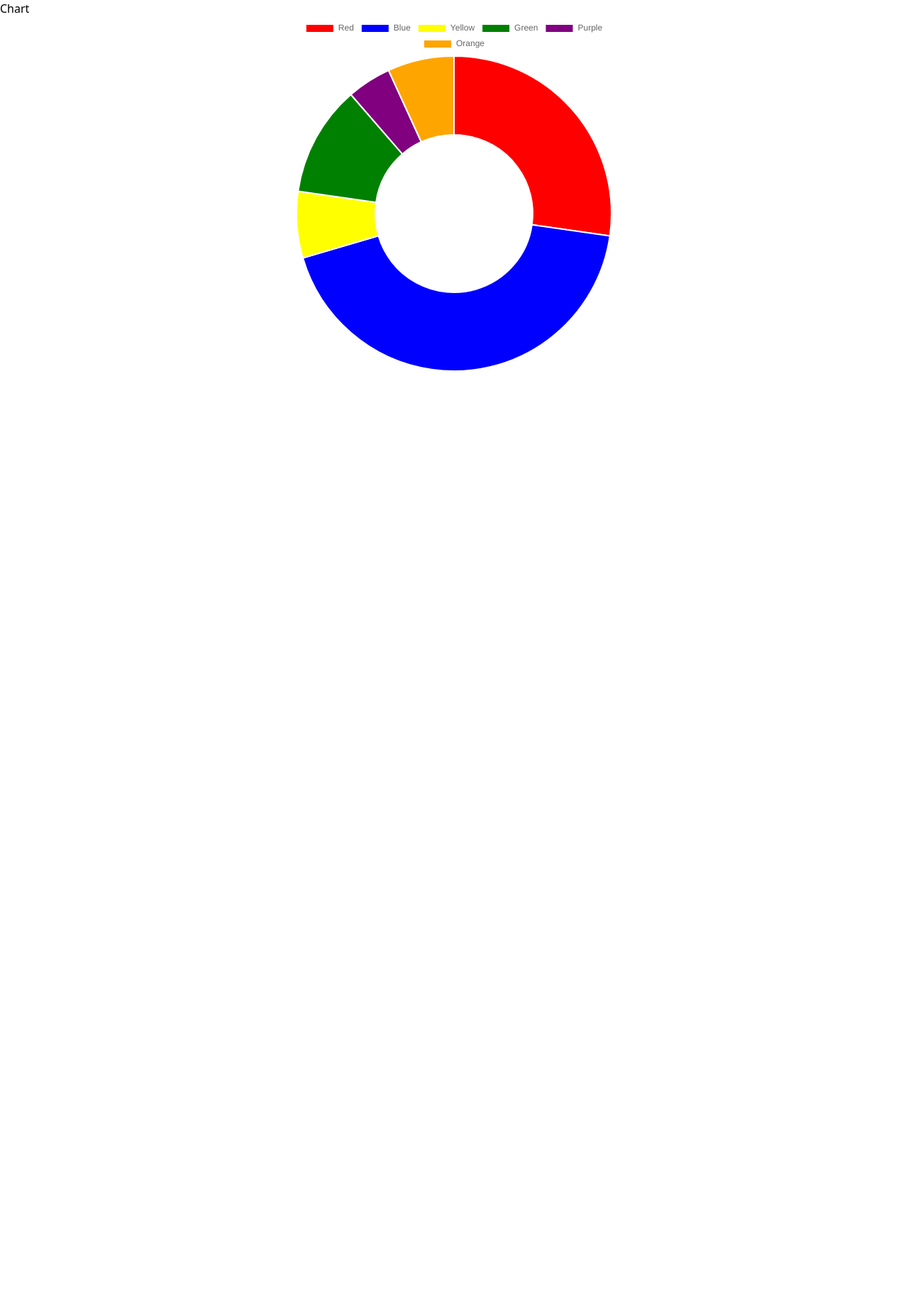
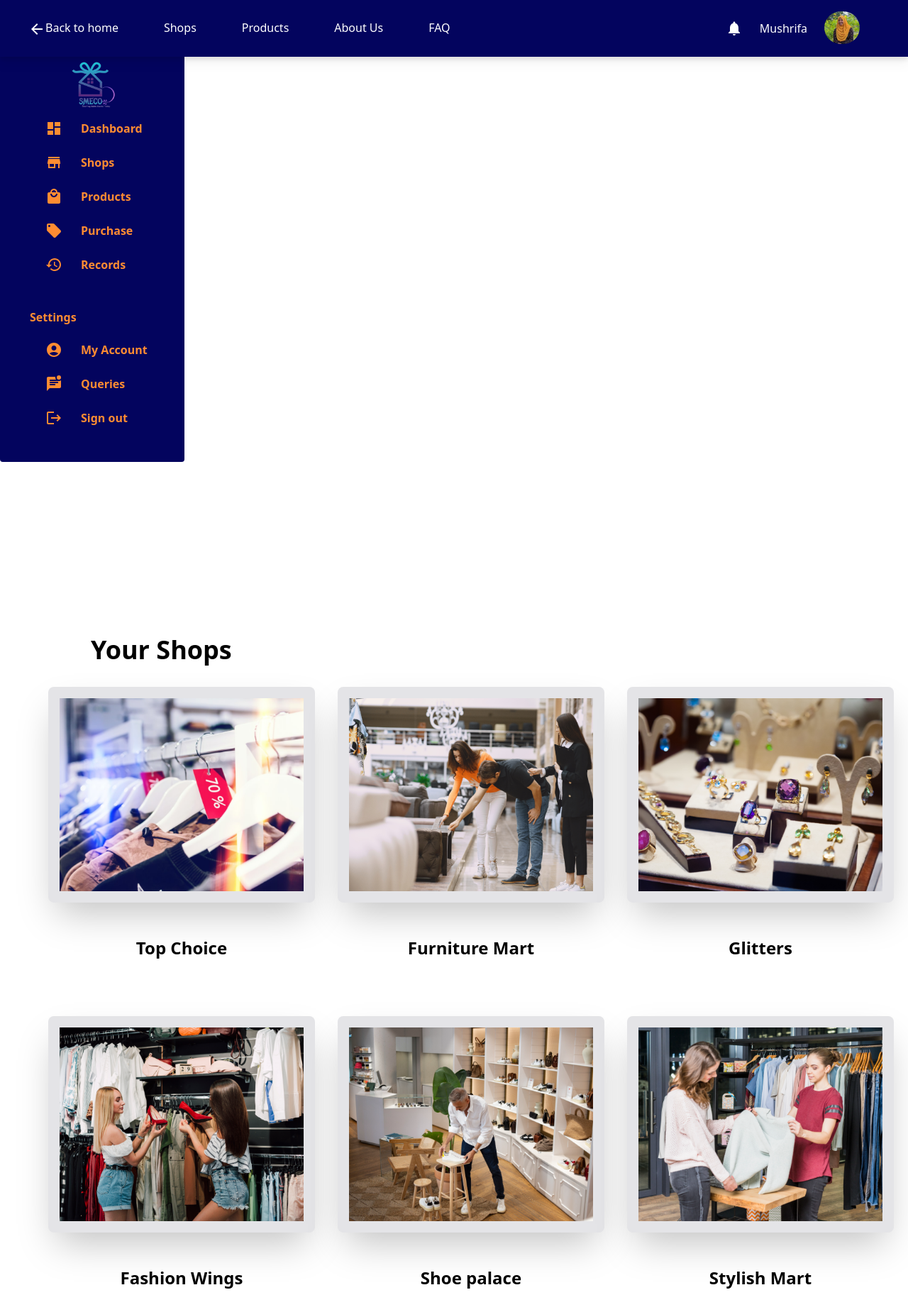
Before and after one commit to SME-CO/smeco_customer_app, a React (Create React App) app: page /dashboard in a window 1280 px wide. Before the commit this address had no page. Shown: the whole page at 71% size. Before the commit the page ends 800 px from the top, so only its background shows below. Built offline with nearby package versions, Linux system fonts and the light colour scheme.

Commit message:
link to new side nav bar

```diff
--- a/src/App.js
+++ b/src/App.js
@@ -12,7 +12,7 @@ import Dashboard from "./pages/registered_customer/Dashboard";
 import CustomerShops from "./pages/registered_customer/CustomerShops";
 import CustomerProducts from "./pages/registered_customer/CustomerProducts";
 import CustomerPurchase from "./pages/registered_customer/CustomerPurchase";
-import PurchaseHistory from "./pages/registered_customer/PurchaseHistory";
+import CustomerRecords from "./pages/registered_customer/CustomerRecords";
 
 class App extends Component {
   render() {
@@ -34,7 +34,7 @@ class App extends Component {
           <Route path="/customerShops" element={<CustomerShops />} />
           <Route path="/customerProducts" element={<CustomerProducts />} />
           <Route path="/customerPurchase" element={<CustomerPurchase />} />
-          <Route path="/purchaseHistory" element={<PurchaseHistory />} />
+          <Route path="/customerRecords" element={<CustomerRecords />} />
           </Routes>
         </div>
       </BrowserRouter>
--- a/src/components/SideNavr.jsx
+++ b/src/components/SideNavr.jsx
@@ -132,6 +132,7 @@ import SignoutIcon from "@mui/icons-material/Logout";
 import SettingsIcon from "@mui/icons-material/Settings";
 import QueriesIcon from "@mui/icons-material/MarkUnreadChatAlt";
 import logoImg from '../assets/logo.png'
+import { Link } from 'react-router-dom';
 
 
 function SideNavr() {
@@ -143,26 +144,26 @@ function SideNavr() {
           <ul class="space-y-2 pt-7">
             <li>
             <img className='w-20 mx-auto mt-[-3rem] pt-3' src={logoImg} alt="" />
-              <a href="#" class="flex items-center p-4 pb-5 text-base font-normal text-[#FF8C32] rounded-lg h-12 dark:text-white hover:bg-gray-100 hover:opacity-75 ">
+              <p class="flex items-center p-4 pb-5 text-base font-normal text-[#FF8C32] rounded-lg h-12 dark:text-white hover:bg-gray-100 hover:opacity-75 ">
                 <DashboardIcon className="!w-12 !h-12 text-[#FF8C32] p-3" />
-                <p class="ml-0.5 font-bold pl-3 text-[#FF8C32]">Dashboard</p>
-              </a>
-              <a href="#" class="flex items-center p-4 pb-5  text-base font-normal text-[#FF8C32] rounded-lg h-12  dark:text-white hover:bg-gray-100 hover:opacity-75 ">
+                <Link className="ml-0.5 font-bold pl-3 text-[#FF8C32]" to="/dashboard">Dashboard</Link>
+              </p>
+              <p class="flex items-center p-4 pb-5  text-base font-normal text-[#FF8C32] rounded-lg h-12  dark:text-white hover:bg-gray-100 hover:opacity-75 ">
                 <ShopIcon className="!w-12 !h-12 text-[#FF8C32] p-3" />
-                <p class="ml-0.5 font-bold pl-3 text-[#FF8C32]">Shops</p>
-              </a>
-              <a href="#" class="flex items-center p-4  pb-5 text-base font-normal text-[#FF8C32] rounded-lg h-12  dark:text-white hover:bg-gray-100 hover:opacity-75 ">
+                <Link className="ml-0.5 font-bold pl-3 text-[#FF8C32]" to="/customerShops">Shops</Link>
+              </p>
+              <p class="flex items-center p-4  pb-5 text-base font-normal text-[#FF8C32] rounded-lg h-12  dark:text-white hover:bg-gray-100 hover:opacity-75 ">
                 <ProductIcon className="!w-12 !h-12 text-[#FF8C32] p-3" />
-                <p class="ml-0.5 font-bold pl-3 text-[#FF8C32]">Products</p>
-              </a>
-              <a href="#" class="flex items-center p-4  pb-5 text-base font-normal text-[#FF8C32] rounded-lg h-12  dark:text-white hover:bg-gray-100 hover:opacity-75 ">
+                <Link className="ml-0.5 font-bold pl-3 text-[#FF8C32]" to="/customerProducts">Products</Link>
+              </p>
+              <p class="flex items-center p-4  pb-5 text-base font-normal text-[#FF8C32] rounded-lg h-12  dark:text-white hover:bg-gray-100 hover:opacity-75 ">
                 <PurchaseIcon className="!w-12 !h-12 text-[#FF8C32] p-3" />
-                <p class="ml-0.5 font-bold pl-3 text-[#FF8C32]">Purchase</p>
-              </a>
-              <a href="#" class="flex items-center p-4  pb-5 text-base font-normal text-[#FF8C32] rounded-lg h-12  dark:text-white hover:bg-gray-100 hover:opacity-75 ">
+                <Link className="ml-0.5 font-bold pl-3 text-[#FF8C32]" to="/customerPurchase">Purchase</Link>
+              </p>
+              <p class="flex items-center p-4  pb-5 text-base font-normal text-[#FF8C32] rounded-lg h-12  dark:text-white hover:bg-gray-100 hover:opacity-75 ">
                 <RecordIcon className="!w-12 !h-12 text-[#FF8C32] p-3" />
-                <p class="ml-0.5 font-bold pl-3 text-[#FF8C32]">Records</p>
-              </a>
+                <Link className="ml-0.5 font-bold pl-3 text-[#FF8C32]" to="/customerRecords">Records</Link>
+              </p>
               <p class="ml-0.5 font-bold pt-9 pb-3 pl-1 text-[#FF8C32]">Settings</p>
               <a href="#" class="flex items-center p-4 pb-5  text-base font-normal text-[#FF8C32] rounded-lg h-12  dark:text-white hover:bg-gray-100 hover:opacity-75 ">
                 <AccountIcon className="!w-12 !h-12 text-[#FF8C32] p-3" />
@@ -172,10 +173,10 @@ function SideNavr() {
                 <QueriesIcon className="!w-12 !h-12 text-[#FF8C32] p-3" />
                 <p class="ml-0.5 font-bold pl-3 text-[#FF8C32]">Queries</p>
               </a>
-              <a href="#" class="flex items-center p-4 pb-5  text-base font-normal text-[#FF8C32] rounded-lg h-12  dark:text-white hover:bg-gray-100 hover:opacity-75 ">
+              <p class="flex items-center p-4 pb-5  text-base font-normal text-[#FF8C32] rounded-lg h-12  dark:text-white hover:bg-gray-100 hover:opacity-75 ">
                 <SignoutIcon className="!w-12 !h-12 text-[#FF8C32] p-3" />
-                <p class="ml-0.5 font-bold pl-3 text-[#FF8C32]">Signout</p>
-              </a>
+                <Link className="ml-0.5 font-bold pl-3 text-[#FF8C32]" to="/">Sign out</Link>
+              </p>
             </li>
           </ul>
         </div>
--- a/src/pages/registered_customer/PurchaseHistory.jsx
+++ b/src/pages/registered_customer/CustomerRecords.jsx
@@ -2,7 +2,7 @@ import React from 'react'
 import Navbarr from '../../components/Navbarr';
 import SideNavr from "../../components/SideNavr";
 
-const PurchaseHistory = () => {
+const CustomerRecords = () => {
     return (
         <div>
             <Navbarr />
@@ -111,4 +111,4 @@ const PurchaseHistory = () => {
     )
 }
 
-export default PurchaseHistory
+export default CustomerRecords
--- a/src/pages/registered_customer/Dashboard.jsx
+++ b/src/pages/registered_customer/Dashboard.jsx
@@ -1,163 +1,72 @@
-// import React from 'react';
-// import Navbarr from '../../components/Navbarr';
-// import SideNavr from "../../components/SideNavr";
-// import img1 from '../../assets/furniture mart.png'
-// import img3 from '../../assets/shoe palace.png'
-// import img4 from '../../assets/your choice.png'
-// import img5 from '../../assets/Glitters.png'
-// import img6 from '../../assets/Fashion Wings.png'
-// import img7 from '../../assets/Stylish mart.png'
+import React from 'react';
+import Navbarr from '../../components/Navbarr';
+import SideNavr from "../../components/SideNavr";
+import img1 from '../../assets/furniture mart.png'
+import img3 from '../../assets/shoe palace.png'
+import img4 from '../../assets/your choice.png'
+import img5 from '../../assets/Glitters.png'
+import img6 from '../../assets/Fashion Wings.png'
+import img7 from '../../assets/Stylish mart.png'
 
 
-
-
-// const Dashboard = () => {
-//    return (
-//       <div>
-//          <Navbarr />
-//          <div className='pt-24'>
-
-//             <p className='text-4xl text-left pl-32 font-bold'>Your Shops</p>
-
-//             <div className='max-w-[1240px] mx-auto grid md:grid-cols-3 gap-8 pt-4 pl-12'>
-
-//                <div>
-//                   <img className='w-full shadow-2xl flex flex-col p-4 my-4 rounded-lg hover:scale-105 duration-300 bg-zinc-200 hover:bg-[#FF8C32]' src={img4} alt="/" />
-//                   <p className='text-2xl py-8 text-center font-bold'>
-//                      Top Choice
-//                   </p>
-//                </div>
-
-//                <div>
-//                   <img className='w-full shadow-2xl flex flex-col p-4 my-4 rounded-lg hover:scale-105 duration-300 bg-zinc-200 hover:bg-[#FF8C32]' src={img1} alt="/" />
-//                   <p className='text-2xl py-8 text-center font-bold'>
-//                      Furniture Mart
-//                   </p>
-//                </div>
-
-//                <div>
-//                   <img className='w-full shadow-2xl flex flex-col p-4 my-4 rounded-lg hover:scale-105 duration-300 bg-zinc-200 hover:bg-[#FF8C32]' src={img5} alt="/" />
-//                   <p className='text-2xl py-8 text-center font-bold'>
-//                     Glitters
-//                   </p>
-//                </div>
-
-//                <div>
-//                   <img className='w-full shadow-2xl flex flex-col p-4 my-4 rounded-lg hover:scale-105 duration-300 bg-zinc-200 hover:bg-[#FF8C32]' src={img6} alt="/" />
-//                   <p className='text-2xl py-8 text-center font-bold'>
-//                     Fashion Wings
-//                   </p>
-//                </div>
-
-//                <div>
-//                   <img className='w-full shadow-2xl flex flex-col p-4 my-4 rounded-lg hover:scale-105 duration-300 bg-zinc-200 hover:bg-[#FF8C32]' src={img3} alt="/" />
-//                   <p className='text-2xl py-8 text-center font-bold'>
-//                      Shoe palace
-//                   </p>
-//                </div>
-
-//                <div>
-//                   <img className='w-full shadow-2xl flex flex-col p-4 my-4 rounded-lg hover:scale-105 duration-300 bg-zinc-200 hover:bg-[#FF8C32]' src={img7} alt="/" />
-//                   <p className='text-2xl py-8 text-center font-bold'>
-//                      Stylish Mart
-//                   </p>
-//                </div>
-//             </div>
-//          </div>
-//          <SideNavr />
-//       </div>
-//    )
-// }
-
-// export default Dashboard
-
-
-import React from 'react';
-import { Doughnut } from "react-chartjs-2";
-import {
-   Chart,
-   ArcElement,
-   LineElement,
-   BarElement,
-   PointElement,
-   BarController,
-   BubbleController,
-   DoughnutController,
-   LineController,
-   PieController,
-   PolarAreaController,
-   RadarController,
-   ScatterController,
-   CategoryScale,
-   LinearScale,
-   LogarithmicScale,
-   RadialLinearScale,
-   TimeScale,
-   TimeSeriesScale,
-   Decimation,
-   Filler,
-   Legend,
-   Title,
-   Tooltip,
-   SubTitle
- } from 'chart.js';
-
- Chart.register(
-   ArcElement,
-   LineElement,
-   BarElement,
-   PointElement,
-   BarController,
-   BubbleController,
-   DoughnutController,
-   LineController,
-   PieController,
-   PolarAreaController,
-   RadarController,
-   ScatterController,
-   CategoryScale,
-   LinearScale,
-   LogarithmicScale,
-   RadialLinearScale,
-   TimeScale,
-   TimeSeriesScale,
-   Decimation,
-   Filler,
-   Legend,
-   Title,
-   Tooltip,
-   SubTitle
- );
-
-const data = {
-   labels: ["Red", "Blue", "Yellow", "Green", "Purple", "Orange"],
-   datasets: [
-      {
-         data: [12, 19, 3, 5, 2, 3],
-         backgroundColor:[
-            "red",
-            "blue",
-            "yellow",
-            "green",
-            "purple",
-            "orange"
-         ]
-      },
-   ],
-};
 
 
 const Dashboard = () => {
    return (
       <div>
-         <h1>Chart</h1>
-         <div style={{width:"500px", margin:"0 auto"}}>
-         <Doughnut data={data}/>
+         <Navbarr />
+         <div className='pt-24'>
+
+            <p className='text-4xl text-left pl-32 font-bold'>Your Shops</p>
+
+            <div className='max-w-[1240px] mx-auto grid md:grid-cols-3 gap-8 pt-4 pl-12'>
+
+               <div>
+                  <img className='w-full shadow-2xl flex flex-col p-4 my-4 rounded-lg hover:scale-105 duration-300 bg-zinc-200 hover:bg-[#FF8C32]' src={img4} alt="/" />
+                  <p className='text-2xl py-8 text-center font-bold'>
+                     Top Choice
+                  </p>
+               </div>
+
+               <div>
+                  <img className='w-full shadow-2xl flex flex-col p-4 my-4 rounded-lg hover:scale-105 duration-300 bg-zinc-200 hover:bg-[#FF8C32]' src={img1} alt="/" />
+                  <p className='text-2xl py-8 text-center font-bold'>
+                     Furniture Mart
+                  </p>
+               </div>
+
+               <div>
+                  <img className='w-full shadow-2xl flex flex-col p-4 my-4 rounded-lg hover:scale-105 duration-300 bg-zinc-200 hover:bg-[#FF8C32]' src={img5} alt="/" />
+                  <p className='text-2xl py-8 text-center font-bold'>
+                    Glitters
+                  </p>
+               </div>
+
+               <div>
+                  <img className='w-full shadow-2xl flex flex-col p-4 my-4 rounded-lg hover:scale-105 duration-300 bg-zinc-200 hover:bg-[#FF8C32]' src={img6} alt="/" />
+                  <p className='text-2xl py-8 text-center font-bold'>
+                    Fashion Wings
+                  </p>
+               </div>
+
+               <div>
+                  <img className='w-full shadow-2xl flex flex-col p-4 my-4 rounded-lg hover:scale-105 duration-300 bg-zinc-200 hover:bg-[#FF8C32]' src={img3} alt="/" />
+                  <p className='text-2xl py-8 text-center font-bold'>
+                     Shoe palace
+                  </p>
+               </div>
+
+               <div>
+                  <img className='w-full shadow-2xl flex flex-col p-4 my-4 rounded-lg hover:scale-105 duration-300 bg-zinc-200 hover:bg-[#FF8C32]' src={img7} alt="/" />
+                  <p className='text-2xl py-8 text-center font-bold'>
+                     Stylish Mart
+                  </p>
+               </div>
+            </div>
          </div>
-
-
+         <SideNavr />
       </div>
-   );
+   )
 }
 
 export default Dashboard
```
Also changed, not shown: src/pages/registered_customer/customerProducts.jsx (+168 -78 lines).
